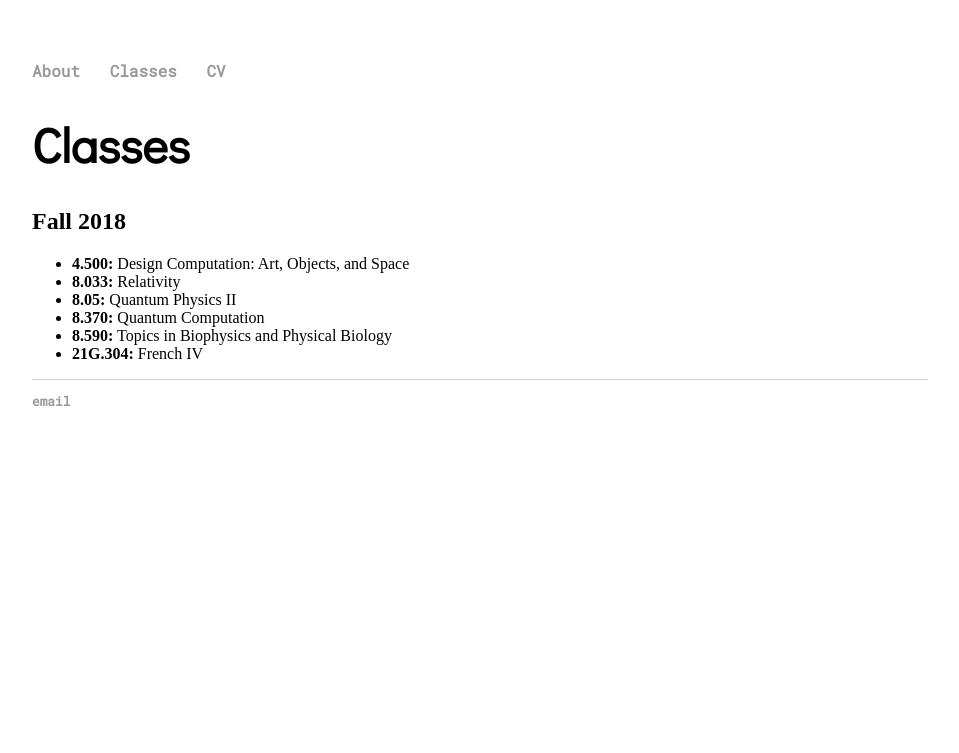
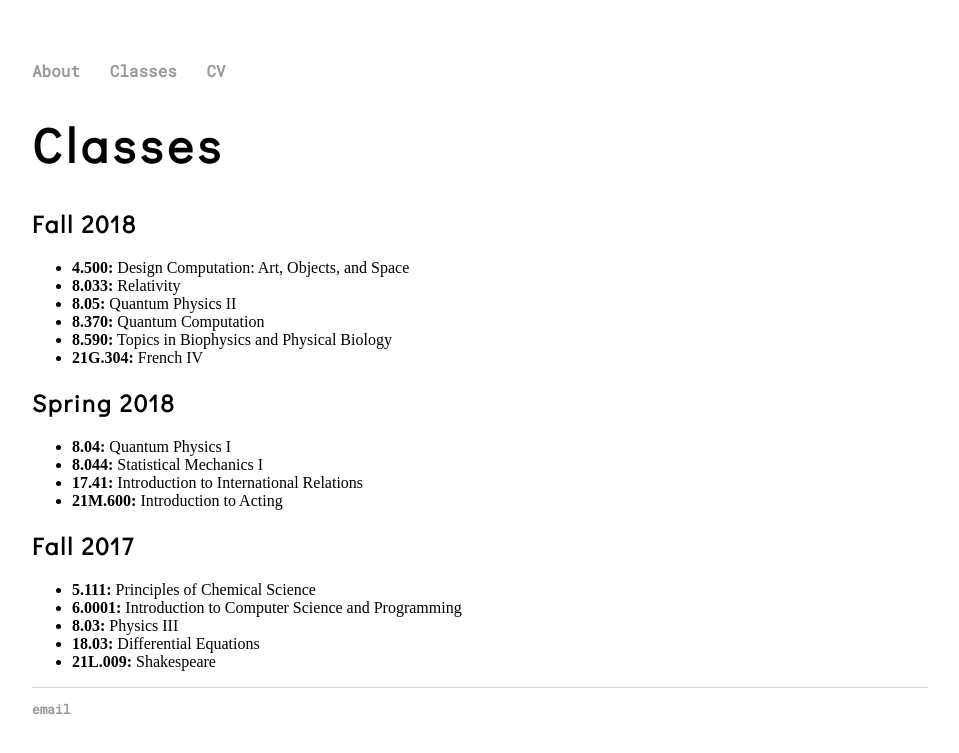
Before and after one commit to nambrath/nambrath.github.io, a Jekyll site: the page built from classes/index.html, in a window 1280 px wide. Shown: the top 753 px of the page, without its empty margins (160-1119 px from the left). Built offline with Jekyll 4.4.1, drawn with Linux system fonts in a browser that asks for light colours.

Commit message:
Updated classes (mostly)
updated classes, added h2 styling, created gemfile for local jekyll
hosting??

```diff
--- /dev/null
+++ b/Gemfile
@@ -0,0 +1,3 @@
+source 'https://rubygems.org'
+gem 'github-pages', group: :jekyll_plugins
+gem 'jekyll-remote-theme'
--- a/classes/index.html
+++ b/classes/index.html
@@ -13,4 +13,19 @@ title: Classes
 	      <li> <b>8.590:</b> Topics in Biophysics and Physical Biology </li>
 	      <li> <b>21G.304:</b> French IV </li>
 	    </ul>
+	<h2> Spring 2018 </h2>
+		<ul>
+			<li> <b>8.04:</b> Quantum Physics I </li>
+			<li> <b>8.044:</b> Statistical Mechanics I </li>
+			<li> <b>17.41:</b> Introduction to International Relations </li>
+			<li> <b>21M.600:</b> Introduction to Acting </li>
+		</ul>
+	<h2> Fall 2017 </h2>
+		<ul>
+			<li> <b>5.111:</b> Principles of Chemical Science </li>
+			<li> <b>6.0001:</b> Introduction to Computer Science and Programming </li>
+			<li> <b>8.03:</b> Physics III </li>
+			<li> <b>18.03:</b> Differential Equations </li>
+			<li> <b>21L.009:</b> Shakespeare </li>
+		</ul>
 </div><!-- /.blurb -->
--- a/css/main.css
+++ b/css/main.css
@@ -25,6 +25,11 @@ a:hover {
 h1 {
     font-size: 3em;
     font-family:'Didact Gothic', 'Sans-Serif';
+    letter-spacing: 5px;
+}
+h2 {
+    font-family: 'Didact Gothic', 'Sans-Serif';
+    letter-spacing: 2px;
 }
 p {
     font-family:'Roboto Mono', 'Sans-Serif';
```
Also changed, not shown: Gemfile.lock (added). Lines whose indentation alone changed are shown as unchanged.
